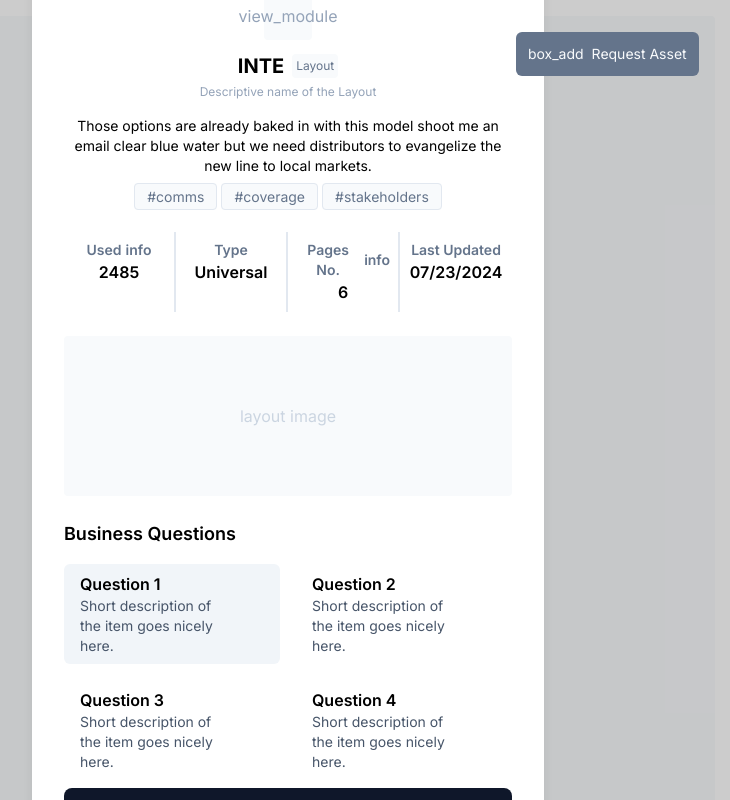
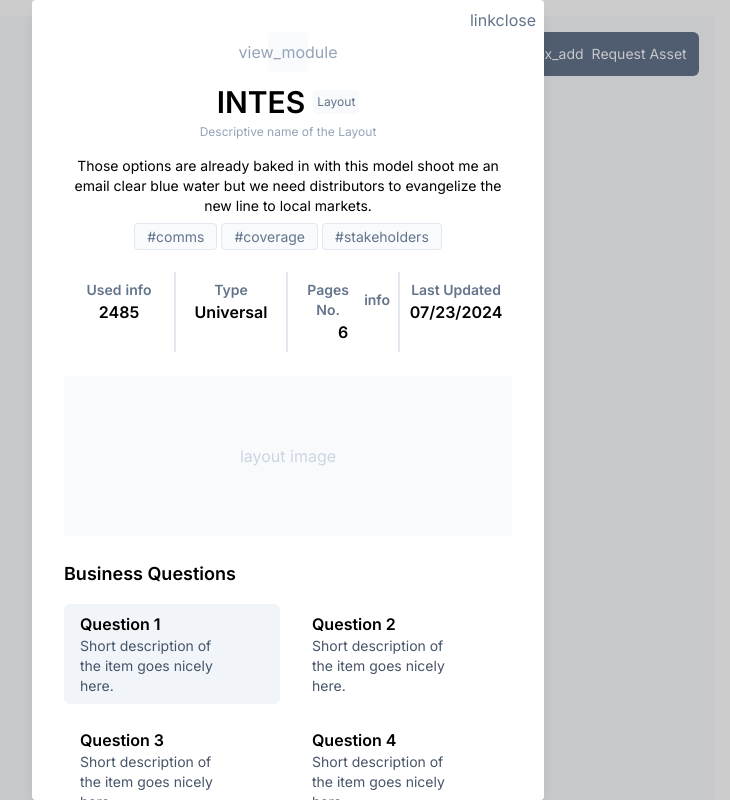
Before and after one commit to nickjiunchetti/data-visualization-library, a Next.js app: page / in a window 1280 px wide. Both pictures are taken after a click on the element 766 px from the left and 461 px from the top of the page. Shown: the top 800 px of the page, without its empty margins (352-1082 px from the left). Built offline with nearby package versions, Linux system fonts and the light colour scheme.

Commit message:
made close button on modal scroll with it, smaller style updates

```diff
--- a/src/components/Modal/LayoutModal.tsx
+++ b/src/components/Modal/LayoutModal.tsx
@@ -11,10 +11,10 @@ export default function LayoutModal({ show, setShow }: ModalType) {
   return (
     <BaseModal show={show} setShow={setShow}>
       <div className='text-center'>
-        <div className='w-12 h-12 mx-auto bg-gray-50 text-gray-400 rounded flex items-center justify-center'>
+        <div className='w-10 h-10 mx-auto bg-gray-50 text-gray-400 rounded flex items-center justify-center'>
           <span className='material-symbols-outlined'>view_module</span>
         </div>
-        <ModalTitle>INTE</ModalTitle>
+        <ModalTitle>INTES</ModalTitle>
         <AssetDescription>Descriptive name of the Layout</AssetDescription>
         <p className='mt-4 text-sm'>
           Those options are already baked in with this model shoot me an email
@@ -28,14 +28,14 @@ export default function LayoutModal({ show, setShow }: ModalType) {
         </div>
       </div>
       <div className='mt-6 grid grid-cols-2 md:grid-cols-4 text-center font-semibold border-gray-300'>
-        <div className='border-r-2 border-b md:border-b-0 p-2 '>
+        <div className='border-r-2 border-b-2 md:border-b-0 p-2 '>
           <p className='text-sm text-gray-500 flex items-center justify-center gap-1'>
             Used
             <span className='material-symbols-outlined text-sm'>info</span>
           </p>
           <p>2485</p>
         </div>
-        <div className='border-b md:border-b-0 md:border-r-2 p-2'>
+        <div className='border-b-2 md:border-b-0 md:border-r-2 p-2'>
           <p className='text-sm text-gray-500'>Type</p>
           <p className='font-semibold'>Universal</p>
         </div>
--- a/src/components/Modal/components.tsx
+++ b/src/components/Modal/components.tsx
@@ -1,6 +1,6 @@
 export function ModalTitle({ children }: { children: React.ReactNode }) {
   return (
-    <p className='flex justify-center gap-2 mt-3 text-xl font-bold items-center'>
+    <p className='flex justify-center gap-2 mt-3 text-3xl font-semibold items-center'>
       {children}
       <span className='font-normal text-xs text-gray-500 bg-gray-50 p-1 rounded'>
         Layout
--- a/src/components/Modal/index.tsx
+++ b/src/components/Modal/index.tsx
@@ -10,22 +10,19 @@ export default function BaseModal({ show, setShow, children }: ModalType) {
   return (
     show && (
       <div
-        className='fixed inset-0 flex items-center justify-center bg-black bg-opacity-20 cursor-pointer'
+        className='z-10 fixed inset-0 flex items-center justify-center bg-black bg-opacity-20 cursor-pointer'
         onClick={(e) => {
           e.stopPropagation()
           setShow(false)
         }}
       >
         <div
-          className='w-screen md:w-2/5  bg-white p-8 pb-4 rounded shadow-lg relative cursor-default'
+          className=' bg-white p-8 pb-4 rounded shadow-lg relative cursor-default  max-h-full overflow-y-auto md:w-2/5'
           onClick={(e) => e.stopPropagation()}
         >
           {children}
-          <div className='absolute top-2 right-2 text-gray-500'>
-            <span
-              className='material-symbols-outlined cursor-pointer'
-              onClick={() => setShow(false)}
-            >
+          <div className='fixed md:absolute top-2 right-2 text-gray-500'>
+            <span className='material-symbols-outlined cursor-pointer'>
               link
             </span>
             <span
```
